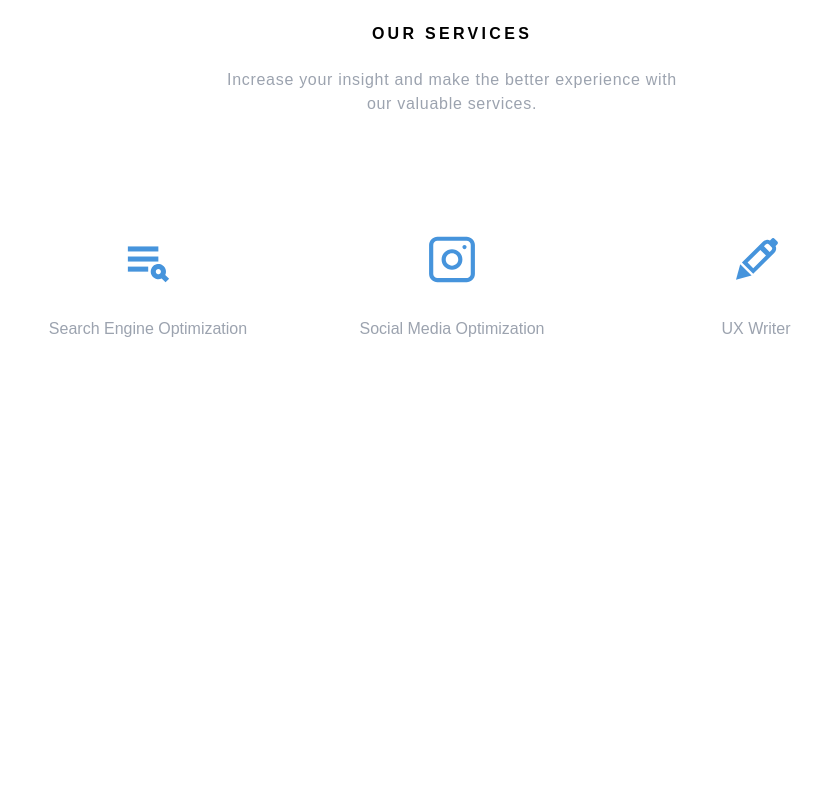
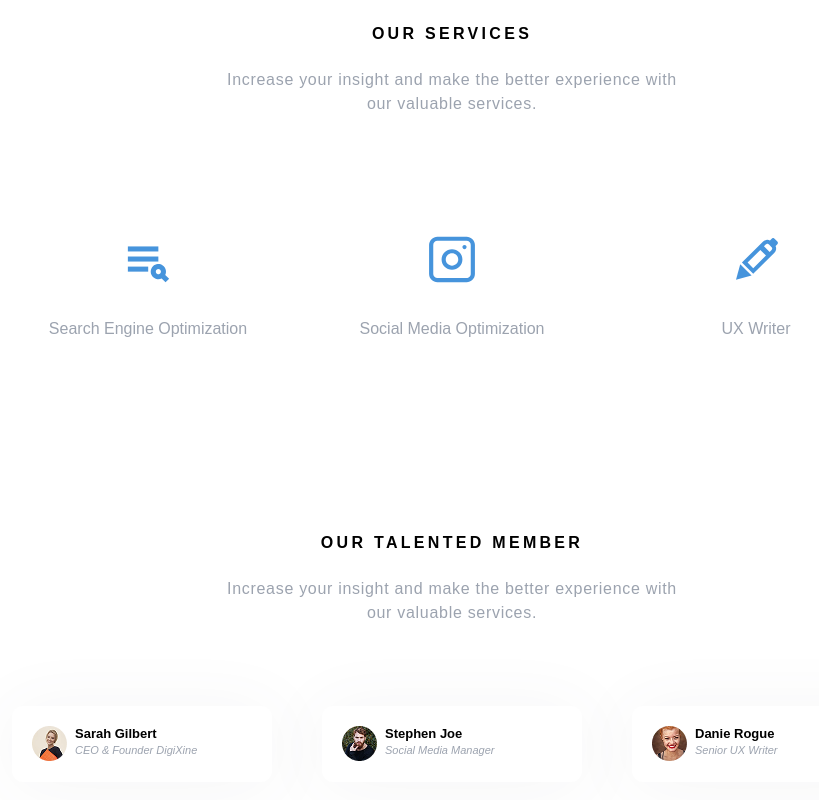
Before and after one commit to IgorZelenov7/digital-marketing-landing, a plain HTML site: page index.html in a window 1280 px wide. Shown: the part 576-1376 px from the top of the page, without its empty margins (188-1007 px from the left). Before the commit the page ends 1080 px from the top, so only its background shows below. Drawn offline with Linux system fonts and the light colour scheme.

Commit message:
add full @media

```diff
--- a/index.html
+++ b/index.html
@@ -43,12 +43,36 @@
     </section>
 
     <!-- Team -->
-    <section class="Team">
+    <section class="team">
         <div class="container">
-            <!-- <div class="block">
+            <div class="block">
                 <h2 class="block_title">OUR TALENTED MEMBER</h2>
                 <p class="block_text">Increase your insight and make the better experience with our  valuable services.</p>
-            </div> -->
+            </div>
+            <div class="team_items">
+                <div class="team_item">
+                    <img src="img/team1.png" alt="Sarah Gilbert" class="team-img">
+                    <div class="team_block">
+                        <h4 class="team_title">Sarah Gilbert</h4>
+                        <p class="team_text">CEO & Founder DigiXine</p>
+                    </div>
+                </div>
+                <div class="team_item">
+                    <img src="img/team2.png" alt="Stephen Joe" class="team-img">
+                    <div class="team_block">
+                        <h4 class="team_title">Stephen Joe</h4>
+                        <p class="team_text">Social Media Manager</p>
+                    </div>
+                </div>
+                <div class="team_item">
+                    <img src="img/team3.png" alt="Danie Rogue" class="team-img">
+                    <div class="team_block">
+                        <h4 class="team_title">Danie Rogue</h4>
+                        <p class="team_text">Senior UX Writer</p>
+                    </div>
+                </div>
+            </div>
+        </div>
         </div>
     </section>
 
--- a/styles/main.css
+++ b/styles/main.css
@@ -51,7 +51,7 @@ body {
 }
 
 /* Block */
-.block {
+.services .block {
     text-align: center;
     margin-bottom: 118px;
 }
@@ -77,7 +77,7 @@ body {
 
 /* Services */
 .services{
-    padding: 88px 0 150px;
+    padding: 88px 0 166px;
 }
 
 .services_items {
@@ -108,8 +108,64 @@ body {
 }
 
 /* Team */
+.team .block {
+    text-align: center;
+    margin-bottom: 81px;
+}
+
+.team_items {
+    display: flex;
+    justify-content: space-between;
+    max-width: 880px;
+    margin: 0 auto;
+    gap: 50px;
+    margin-bottom: 142px;
+}
+
+.team_item {
+    display: flex;
+    padding: 20px;
+    background-color: #fff;
+    max-width: 260px;
+    width: 100%;
+    height: 76px;
+    border-radius: 11px;
+    align-items: center;
+    box-shadow: 0px 4px 70px 0px rgba(91, 93, 99, 0.06);
+}
+
+.team-img {
+    align-self: center;
+    margin-right: 8px;
+}
+
+.team_title {
+    font-size: 13px;
+    margin-bottom: 3px;
+    margin-top: 5px;
+}
+
+.team_text {
+    margin-top: 0;
+    font-size: 11px;
+    color: #9CA3AF;
+    font-style: italic;
+}
 
 /* Media */
+@media screen and (max-width: 1366px) {
+    .team .container {
+        padding: 0 15px;
+    }
+}
+
+@media screen and (max-width: 1024px) {
+    .team_items {
+        flex-direction: column;
+        align-items: center;
+    }
+}
+
 @media screen and (max-width: 768px) {
     .container {
         padding: 0px 15px;
```
